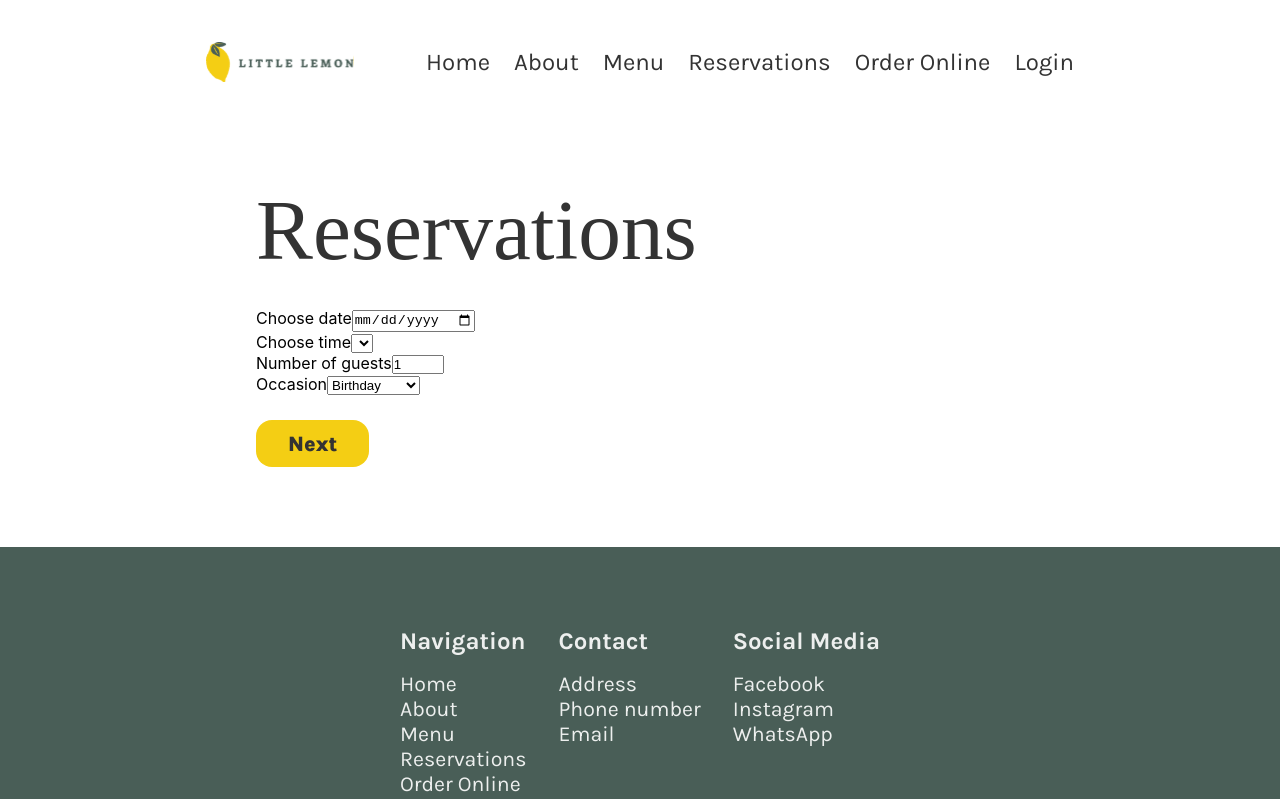
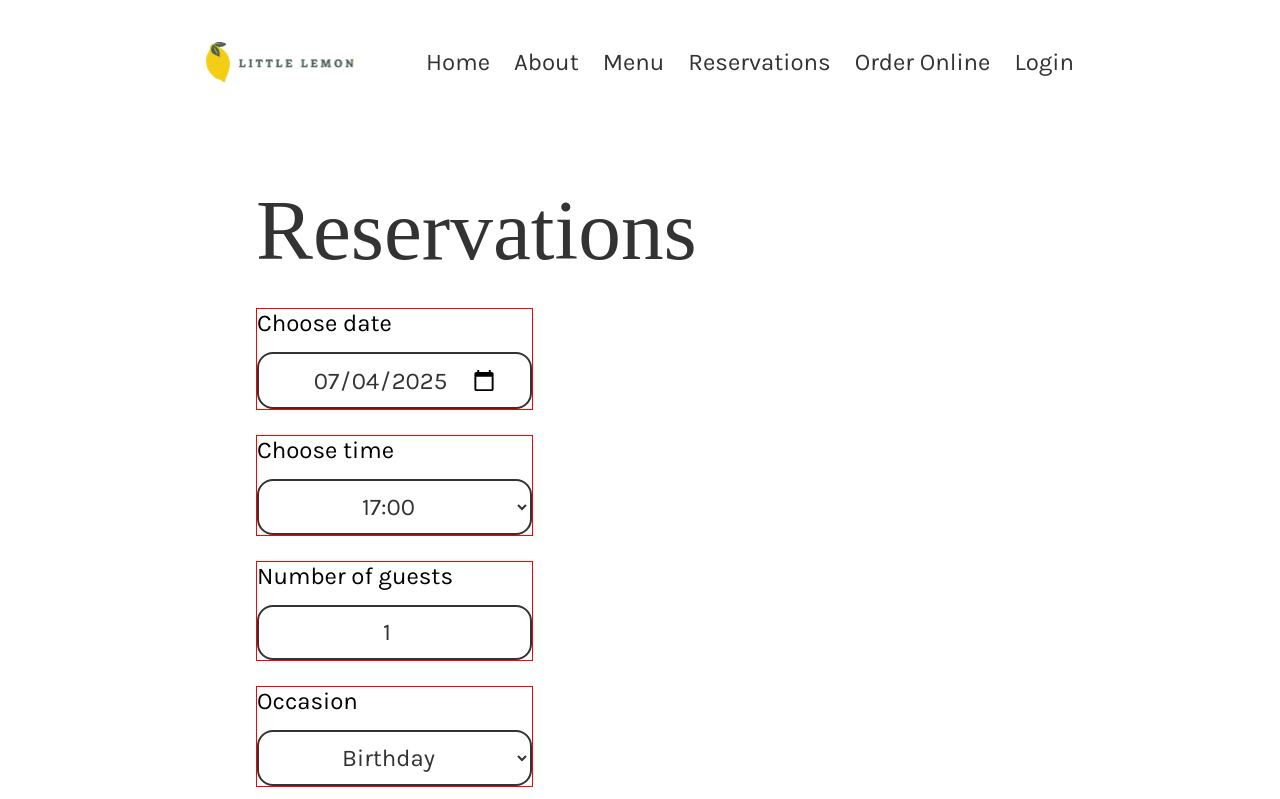
Before and after one commit to PierreMinet/little-lemon-book, a React (Create React App) app: page /booking in a window 1280 px wide. Shown: the top 799 px of the page. Built offline with nearby package versions, Linux system fonts and the light colour scheme; a web font is replaced by a local one.

Commit message:
Add HTML form validation for booking form

```diff
--- a/src/App.css
+++ b/src/App.css
@@ -271,6 +271,42 @@ ul {
   list-style: none;
 }
 
+.form-div {
+  display: flex;
+  flex-direction: column;
+  border: 1px solid red;
+  gap: 15px;
+  margin-bottom: 25px;
+}
+
+input, select {
+  display: flex;
+  text-decoration: none;
+  background-color: transparent;
+  color: var(--secondary-black);
+  border: 2px solid var(--secondary-black);
+  border-radius: 16px;
+  padding: 0.7rem 2rem;
+  min-width: 15%;
+  transition-duration: 0.3s;
+  align-items: center;
+  text-align: center;
+  justify-content: center;
+  font-family: "Karla", sans-serif;
+  font-optical-sizing: auto;
+  font-weight: 400;
+  font-style: normal;
+  font-size: 18pt;
+}
+
+input:hover, select:hover {
+  background-color: var(--secondary-gray);
+}
+
+select {
+  padding: 0.7rem 0;
+}
+
 @media screen and (max-width: 400px) {
     nav ul, nav, footer {
       flex-direction: column;
--- a/src/components/BookingForm.js
+++ b/src/components/BookingForm.js
@@ -11,9 +11,12 @@ function BookingForm(props) {
     ];
 
     const today = new Date();
+    function formatDate(date) {
+    return date.toISOString().split("T")[0];
+    }
 
-    const [date, setDate] = useState(today);
-    const [time, setTime] = useState('');
+    const [date, setDate] = useState(formatDate(today));
+    const [time, setTime] = useState(props.availableTimes.length > 0 ? props.availableTimes[0] : '');
     const [guestsAmount, setGuestAmount] = useState(1);
     const [resOccasion, setResOccasion] = useState('Birthday');
 
@@ -35,33 +38,58 @@ function BookingForm(props) {
     return (
         <form onSubmit={handleSubmit}>
             <div className="form-div">
-                <label htmlFor="res-date">
+                <label htmlFor="res-date" className="lead-text">
                     Choose date
                 </label>
-                <input type="date" id="res-date" value={date} onChange={(e) => {
+                <input
+                type="date"
+                id="res-date"
+                value={date}
+                onChange={(e) => {
                     setDate(e.target.value);
                     props.dispatch({type: 'UPDATE_TIMES', payload: e.target.value});
-                }} />
+                }}
+                required
+                />
             </div>
             <div className="form-div">
-                <label htmlFor="res-time">
+                <label htmlFor="res-time" className="lead-text">
                     Choose time
                 </label>
-                <select id="res-time" value={time} onChange={(e) => setTime(e.target.value)}>
+                <select
+                id="res-time"
+                value={time}
+                onChange={(e) => setTime(e.target.value)}
+                required
+                >
                     {timesOptions};
                 </select>
             </div>
             <div className="form-div">
-                <label htmlFor="guests">
+                <label htmlFor="guests" className="lead-text">
                     Number of guests
                 </label>
-                <input type="number" placeholder="1" min={1} max={10} id="guests" value={guestsAmount} onChange={(e) => setGuestAmount(e.target.value)} />
+                <input
+                type="number"
+                placeholder="1"
+                min={1}
+                max={10}
+                id="guests"
+                value={guestsAmount}
+                onChange={(e) => setGuestAmount(e.target.value)}
+                required
+                />
             </div>
             <div className="form-div">
-                <label htmlFor="occasion">
+                <label htmlFor="occasion" className="lead-text">
                     Occasion
                 </label>
-                <select id="occasion" value={resOccasion} onChange={(e) => setResOccasion(e.target.value)}>
+                <select
+                id="occasion"
+                value={resOccasion}
+                onChange={(e) => setResOccasion(e.target.value)}
+                required
+                >
                     {occasionOptions}
                 </select>
             </div>
--- a/src/components/Main.js
+++ b/src/components/Main.js
@@ -8,7 +8,10 @@ import ConfirmedBooking from './ConfirmedBooking.js';
 
 const date = new Date();
 
-export let initializeTimes = () => [];
+export let initializeTimes = () => {
+    const today = new Date();
+    return fetchAPI(today);
+};
 const submitForm = (data) => {
     let submitData = submitAPI(data);
     return submitData;
```
